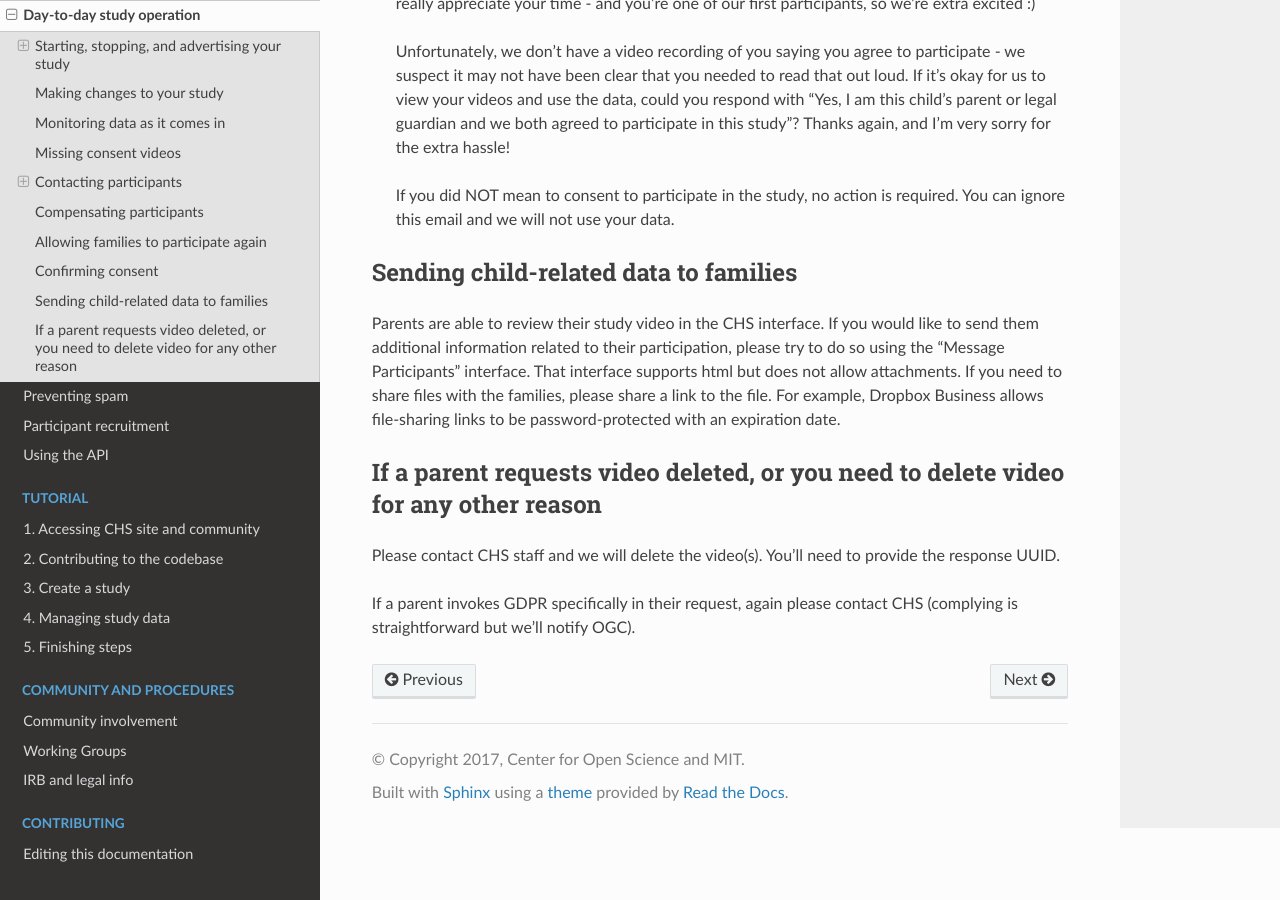
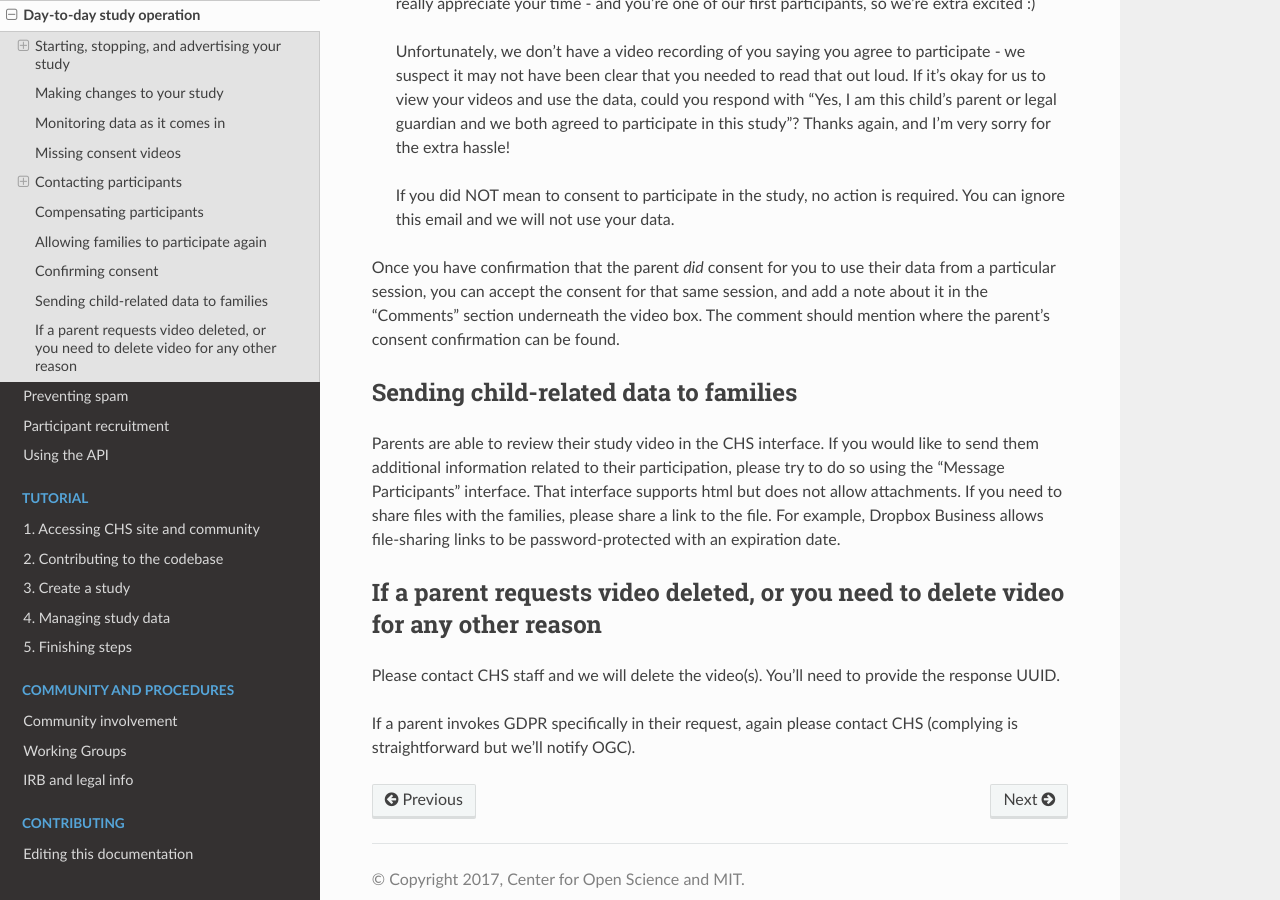
Before and after one commit to lookit/lookit-docs, a Sphinx documentation site: the page built from docs/source/researchers-day-to-day-study-operation.rst, in a window 1280 px wide and 900 px high, scrolled down 9139 px. Built offline with Sphinx 7.4.7 and the Read the Docs theme 3.1.0, drawn with Linux system fonts in a browser that asks for light colours.

Commit message:
Mention that researchers can confirm consent and accept with a comment (#446)
* mention that researcher can accept consent after it has been confirmed and leave a comment

```diff
--- a/docs/source/researchers-day-to-day-study-operation.rst
+++ b/docs/source/researchers-day-to-day-study-operation.rst
@@ -274,6 +274,8 @@ consent:
    If you did NOT mean to consent to participate in the study, no action
    is required. You can ignore this email and we will not use your data.
 
+Once you have confirmation that the parent *did* consent for you to use their data from a particular session, you can accept the consent for that same session, and add a note about it in the "Comments" section underneath the video box. The comment should mention where the parent's consent confirmation can be found.
+
 Sending child-related data to families
 ----------------------------------------
 
--- a/docs/source/researchers-manage-consent.rst
+++ b/docs/source/researchers-manage-consent.rst
@@ -44,7 +44,7 @@ When you click on any response in the list to the left, more information about t
 .. tip::
    It is possible, although rare, for there to be multiple consent videos associated with a single response. This would occur, for instance, when researchers are collecting both parental consent and child assent videos, which would be judged together. In these cases, you will see more than one number inside the arrow buttons below the video, and you can use the buttons to navigate across all consent videos for that session. Even with multiple videos, there will only be one comment allowed per session (since the comment box is intended for notes about the overall decision, rather than notes on individual videos).
 
-For each response session in your list, you should watch the video and decide whether it shows informed consent. You can choose to 'Accept' or 'Reject' a response by changing the value in that response's dropdown box. You can also add a comment about that response or consent decision, if desired, to keep track of any additional information. You can enter a comment without changing the consent ruling (e.g., to say "Emailed this family to confirm consent"). In general, you should 'accept' consent only when the consent video shows an adult reading the consent statement audibly (or signing in ASL), but see the `Terms of Use <https://childrenhelpingscience.com/termsofuse/>`_ for details (for instance, you may be able to contact a family to confirm consent by email in some cases).
+For each response session in your list, you should watch the video and decide whether it shows informed consent. You can choose to 'Accept' or 'Reject' a response by changing the value in that response's dropdown box. You can also add a comment about that response or consent decision, if desired, to keep track of any additional information. You can enter a comment without changing the consent ruling (e.g., to say "Emailed this family to confirm consent"). In general, you should 'accept' consent only when the consent video shows an adult reading the consent statement audibly (or signing in ASL), but see the `Terms of Use <https://childrenhelpingscience.com/termsofuse/>`_ for details. For instance, you may need to contact a family to :ref:`confirm consent by email <confirm_consent>`. If this happens, be sure to leave a comment stating where their consent can be found (e.g. "This participant confirmed their consent in an email sent to lab\@university.edu on MM/DD/YY.").
 
 .. image:: _static/img/consent_manager_change_ruling.png
     :alt: Response list showing a comment and the dropdown consent ruling options
```
